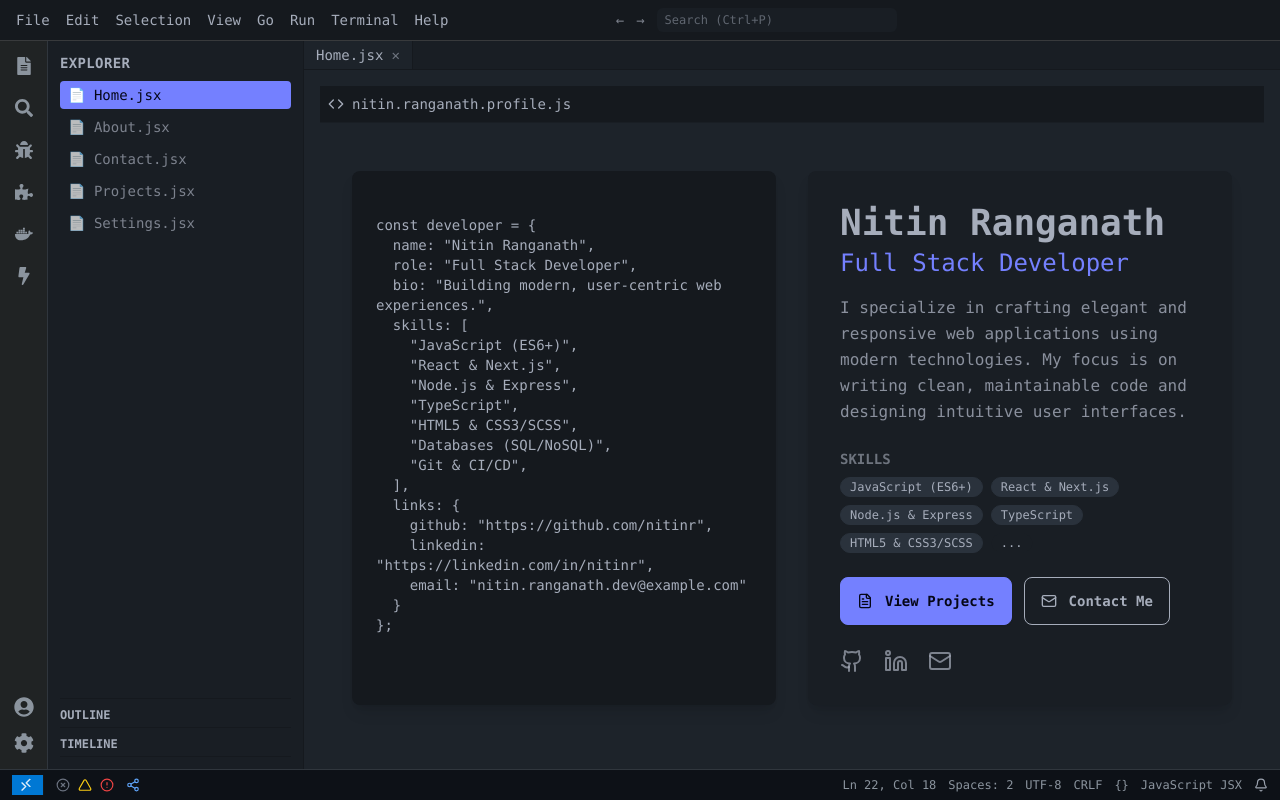
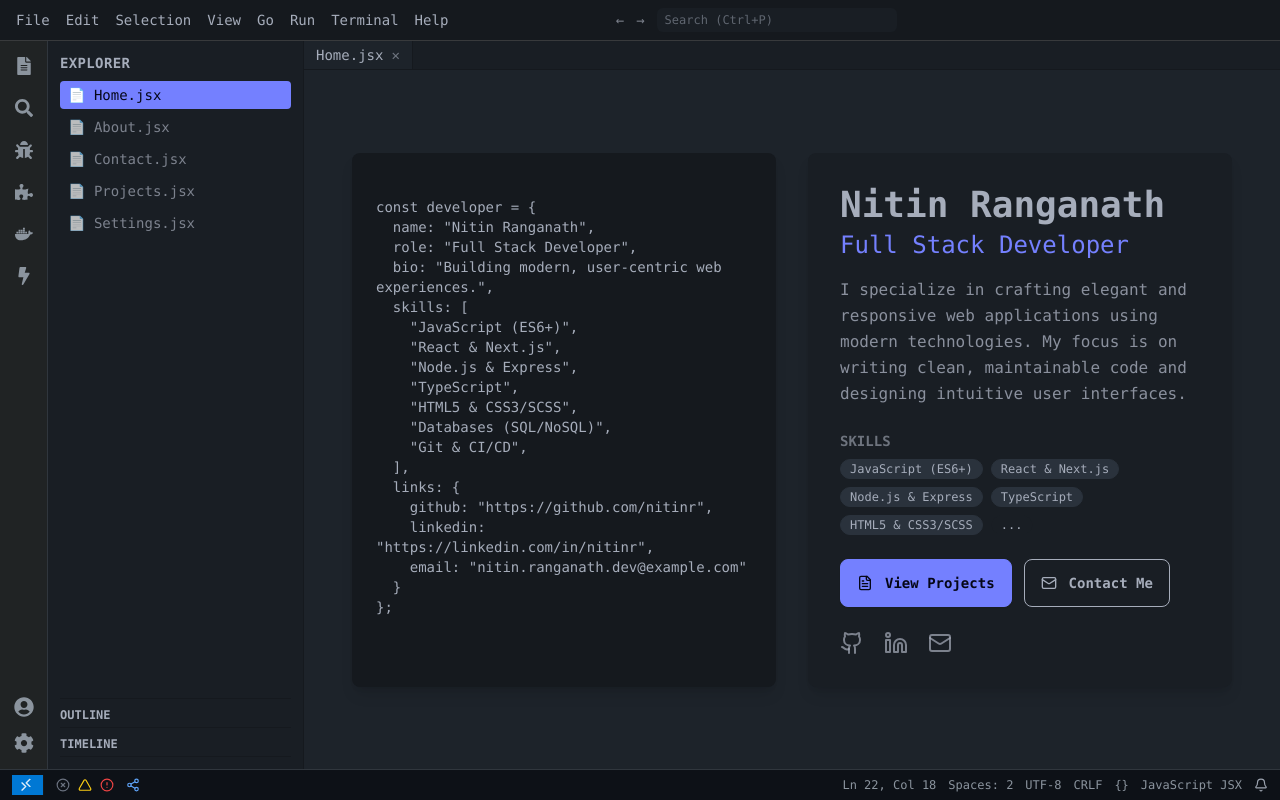
Before and after one commit to Karthik3116/vs-code-themed-portifolio, a React (Vite) app: page / in a window 1280 px wide. Built offline with nearby package versions, Linux system fonts and the light colour scheme.

Commit message:
Fixed Default Theme Problem

```diff
--- a/src/pages/Home.jsx
+++ b/src/pages/Home.jsx
@@ -1,7 +1,7 @@
-
 import React from "react";
 import { motion } from "framer-motion";
 import { Code, Github, Linkedin, Mail, FileText } from "lucide-react";
+import {useApplySavedTheme} from "../utils/useTheme";
 
 // --- Single Source of Truth for Profile Data ---
 const developerProfile = {
@@ -65,6 +65,8 @@ const lineVariants = {
 };
 
 const Home = () => {
+  useApplySavedTheme();
+
   const codeLines = generateCodeLines(developerProfile);
 
   const handleViewProjects = () => {
@@ -77,10 +79,8 @@ const Home = () => {
     // Use min-h-screen to ensure it takes at least the full viewport height
     <div className="flex flex-col h-full bg-base-100">
       {/* Header Bar */}
-      <header className="flex items-center bg-base-300 text-base-content p-2 text-sm border-b border-base-200 sticky top-0 z-10">
-        <Code size={16} className="mr-2 flex-shrink-0" />
-        <span>{developerProfile.name.toLowerCase().replace(" ", ".")}.profile.js</span> {/* Dynamic filename */}
-      </header>
+
+
 
       {/* Main Content Area */}
       {/* Added items-center to vertically center content if page is short */}
--- /dev/null
+++ b/src/utils/useTheme.js
@@ -0,0 +1,9 @@
+// useTheme.js
+import { useEffect } from "react";
+
+export const useApplySavedTheme = () => {
+  useEffect(() => {
+    const theme = localStorage.getItem("theme") || "dark";
+    document.documentElement.setAttribute("data-theme", theme);
+  }, []);
+};
```
Also changed, not shown: src/pages/SettingsPage.jsx (+0 -17 lines).
